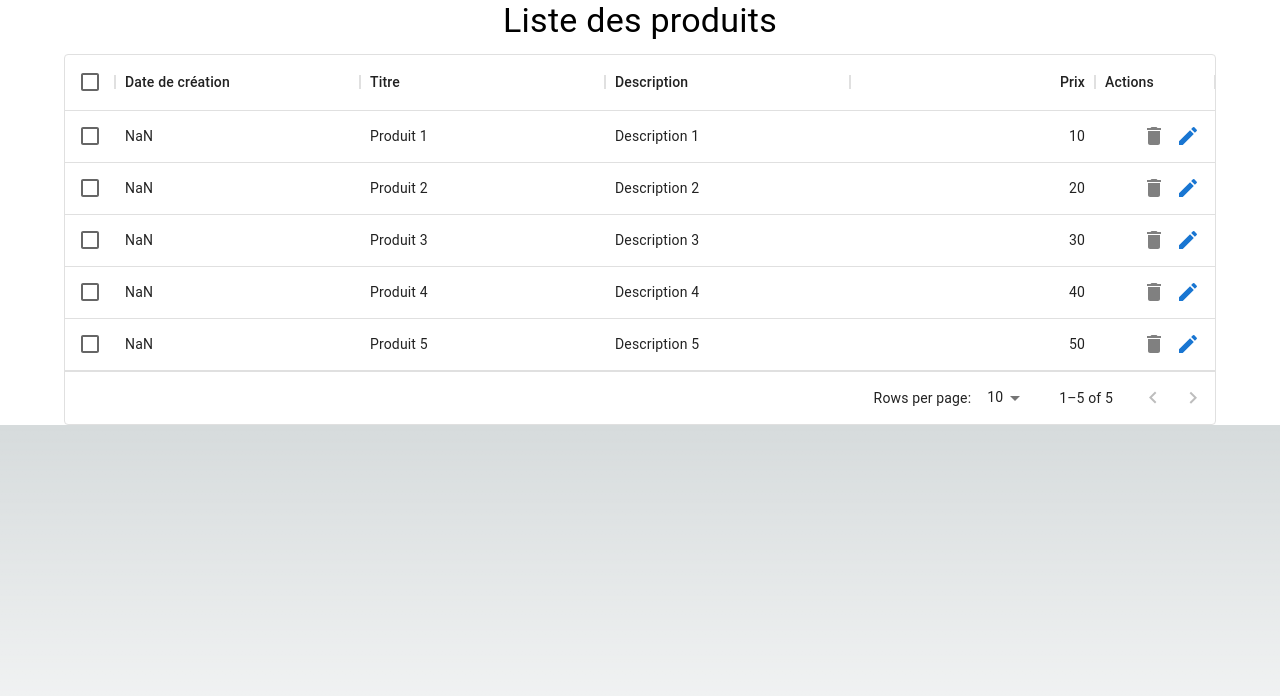
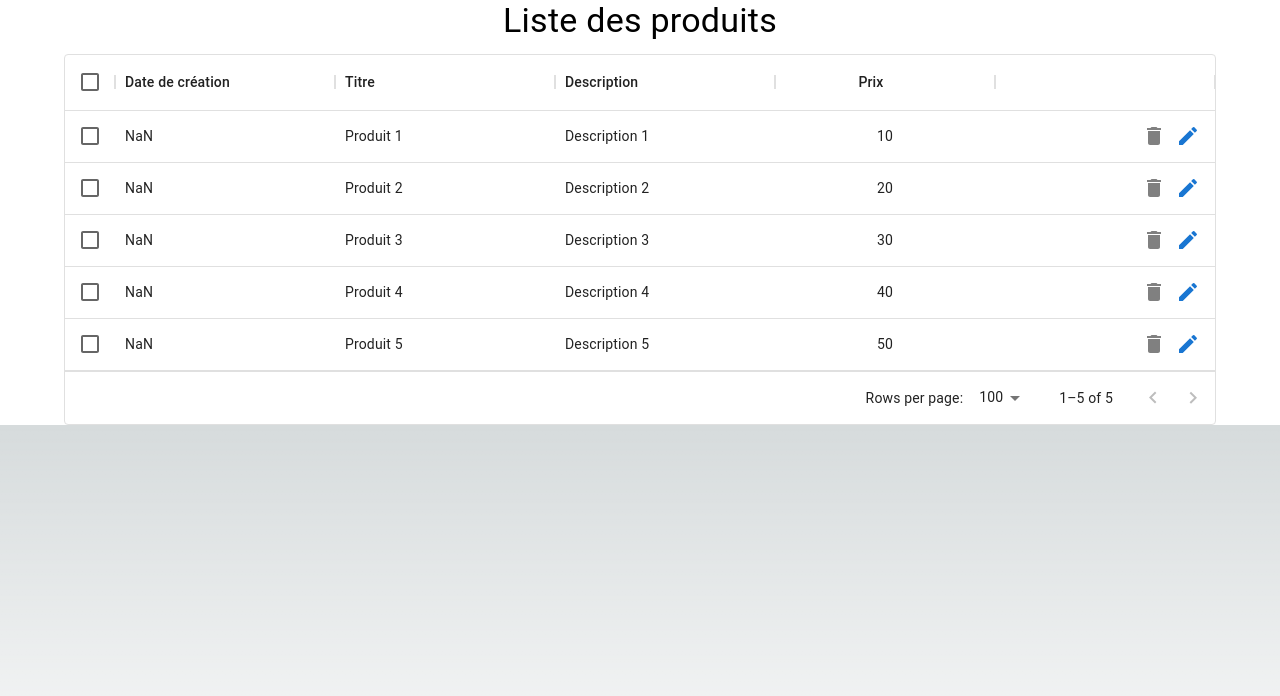
Before and after one commit to NateThibault/Projet_Final_Integration, a Next.js app: page / in a window 1280 px wide. Shown: the top 696 px of the page. Built offline with nearby package versions, Linux system fonts and the light colour scheme.

Commit message:
Update Prix

```diff
--- a/src/components/molecule/feat-produits/feat-produits.tsx
+++ b/src/components/molecule/feat-produits/feat-produits.tsx
@@ -33,14 +33,14 @@ const columns: GridColDef[] = [
     headerName: 'Titre',
     width: 150,
     editable: false,
-    flex: 1, // Adicionado
+    flex: 1,
   },
   {
     field: 'Description',
     headerName: 'Description',
     width: 150,
     editable: false,
-    flex: 1, // Adicionado
+    flex: 1,
   },
   {
     field: 'Prix',
@@ -48,15 +48,19 @@ const columns: GridColDef[] = [
     type: 'number',
     width: 110,
     editable: false,
-    flex: 1, // Adicionado
+    headerAlign: 'center',
+    align: 'center',
+    flex: 1,
   },
   {
     field: 'actions',
-    headerName: 'Actions',
+    headerName: '',
     width: 120,
+    flex: 1,
+    headerAlign: 'right',
     renderCell: (params: GridValueGetterParams<RowData, any>) => (
-      <div style={{ display: 'flex', justifyContent: 'flex-end', width: '100%' }}>
-        <IconButton color="secondary" size="small">
+      <div style={{ display: 'flex', justifyContent: 'flex-end', width: '100%'}}>
+          <IconButton color="secondary" size="small">
           <DeleteIcon style={{ color: 'gray' }} />
         </IconButton>
         <IconButton color="primary" size="small">
@@ -66,6 +70,7 @@ const columns: GridColDef[] = [
     ),
   },
 ];
+
 
 const rows: RowData[] = [
   { id: 1, Titre: 'Produit 1', Description: 'Description 1', Prix: 10 },
@@ -87,9 +92,9 @@ export default function ListProduits({ fileCreationDate }: ListProduitsProps) {
     >
       <Box
         sx={{
-          maxWidth: '90%',
-          width: '100%',
-          height: '50%',
+          maxWidth: '100%',
+          width: '90%',
+          height: '100%',
         }}
       >
         <Typography variant="h4" component="h1" align="center" gutterBottom>
@@ -102,21 +107,8 @@ export default function ListProduits({ fileCreationDate }: ListProduitsProps) {
             checkboxSelection
             disableColumnMenu
             disableSelectionOnClick
-            initialState={{
-
-              pagination: {
-
-                paginationModel: {
-
-                  pageSize: 10,
-
-                },
-
-              },
-
-            }}
-
-            pageSizeOptions={[10, 25, 50]}
+            pageSize={10}
+            rowsPerPageOptions={[10, 25, 50]}
           />
           <Button
             variant="contained"
```
